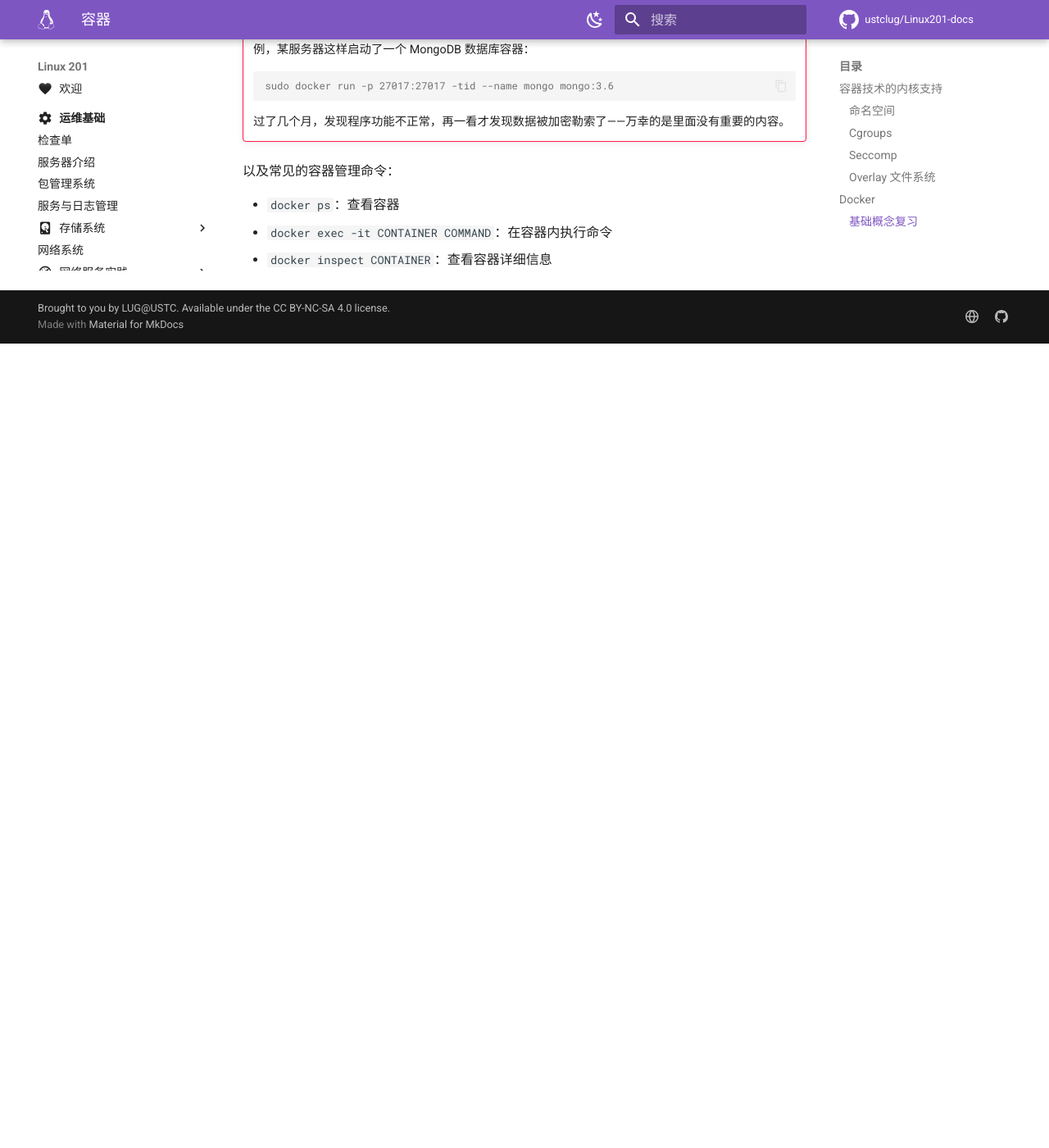
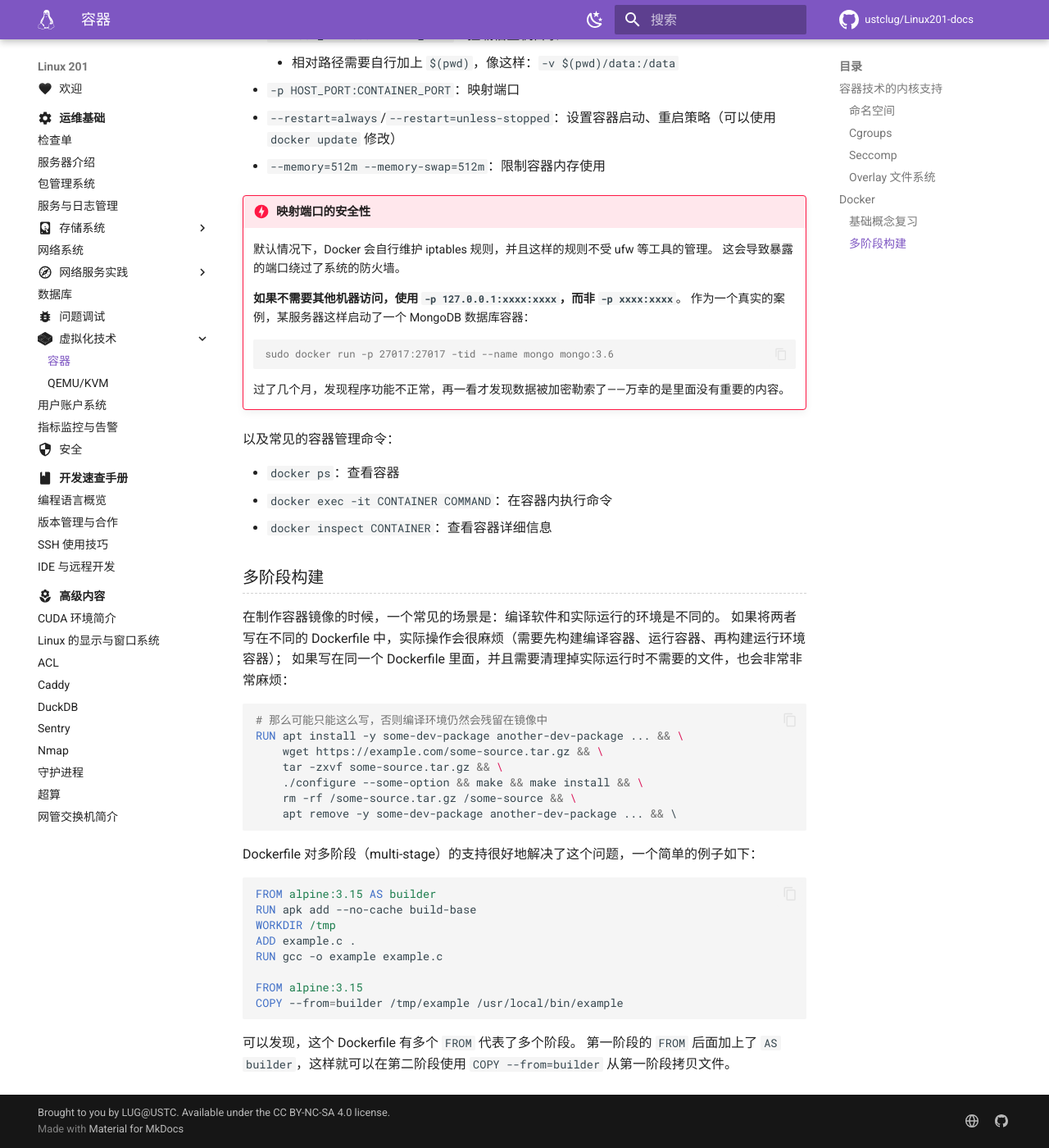
Before and after one commit to ustclug/Linux201-docs, an MkDocs documentation site: the page built from docs/ops/virtualization/container.md, in a window 1280 px wide and 1400 px high, scrolled down 8973 px. Shown: the whole window at 82% size. Built offline with MkDocs 1.6.1 and Material for MkDocs 9.7.7, drawn with Linux system fonts in a browser that asks for light colours; comment, search, counter and statistics services are not loaded; before the commit the page ends 9392 px from its top, so only the background shows below that; some of the changed text lies outside the part shown.

Commit message:
ops/virtualization: docker build multi stage

````diff
--- a/docs/ops/virtualization/container.md
+++ b/docs/ops/virtualization/container.md
@@ -355,6 +355,18 @@ $ sudo ls /var/lib/docker/overlay2/34e8198226f478c89021fd9a00a31570cdda57d4fcea6
 test
 ```
 
+!!! question "解释 Dockerfile 编写中的实践"
+
+    从 OverlayFS 的角度，解释以下 Dockerfile 存在的问题：
+
+    ```Dockerfile
+    # 以上部分省略
+    RUN wget -O /tmp/example.tar.gz https://example.com/example.tar.gz
+    RUN tar -zxvf /tmp/example.tar.gz -C /tmp
+    RUN make && make install
+    RUN rm -rf /tmp/*
+    ```
+
 ## Docker
 
 ### 基础概念复习 {#docker-basic}
@@ -402,10 +414,12 @@ sudo docker run -it --rm --name test ubuntu:22.04
 
 另外创建容器时非常常见的需求：
 
-- `-e KEY=VALUE`：设置环境变量
+- `-e KEY=VALUE`/`--env KEY=VALUE`：设置环境变量
 - `-v HOST_PATH:CONTAINER_PATH`：挂载宿主机目录
     - 相对路径需要自行加上 `$(pwd)`，像这样：`-v $(pwd)/data:/data`
 - `-p HOST_PORT:CONTAINER_PORT`：映射端口
+- `--restart=always`/`--restart=unless-stopped`：设置容器启动、重启策略（可以使用 `docker update` 修改）
+- `--memory=512m --memory-swap=512m`：限制容器内存使用
 
 !!! danger "映射端口的安全性"
 
@@ -426,3 +440,35 @@ sudo docker run -it --rm --name test ubuntu:22.04
 - `docker ps`：查看容器
 - `docker exec -it CONTAINER COMMAND`：在容器内执行命令
 - `docker inspect CONTAINER`：查看容器详细信息
+
+### 多阶段构建 {#docker-multi-stage}
+
+在制作容器镜像的时候，一个常见的场景是：编译软件和实际运行的环境是不同的。
+如果将两者写在不同的 Dockerfile 中，实际操作会很麻烦（需要先构建编译容器、运行容器、再构建运行环境容器）；
+如果写在同一个 Dockerfile 里面，并且需要清理掉实际运行时不需要的文件，也会非常非常麻烦：
+
+```dockerfile
+# 那么可能只能这么写，否则编译环境仍然会残留在镜像中
+RUN apt install -y some-dev-package another-dev-package ... && \
+    wget https://example.com/some-source.tar.gz && \
+    tar -zxvf some-source.tar.gz && \
+    ./configure --some-option && make && make install && \
+    rm -rf /some-source.tar.gz /some-source && \
+    apt remove -y some-dev-package another-dev-package ... && \
+```
+
+Dockerfile 对多阶段（multi-stage）的支持很好地解决了这个问题，一个简单的例子如下：
+
+```dockerfile
+FROM alpine:3.15 AS builder
+RUN apk add --no-cache build-base
+WORKDIR /tmp
+ADD example.c .
+RUN gcc -o example example.c
+
+FROM alpine:3.15
+COPY --from=builder /tmp/example /usr/local/bin/example
+```
+
+可以发现，这个 Dockerfile 有多个 `FROM` 代表了多个阶段。
+第一阶段的 `FROM` 后面加上了 `AS builder`，这样就可以在第二阶段使用 `COPY --from=builder` 从第一阶段拷贝文件。
````
